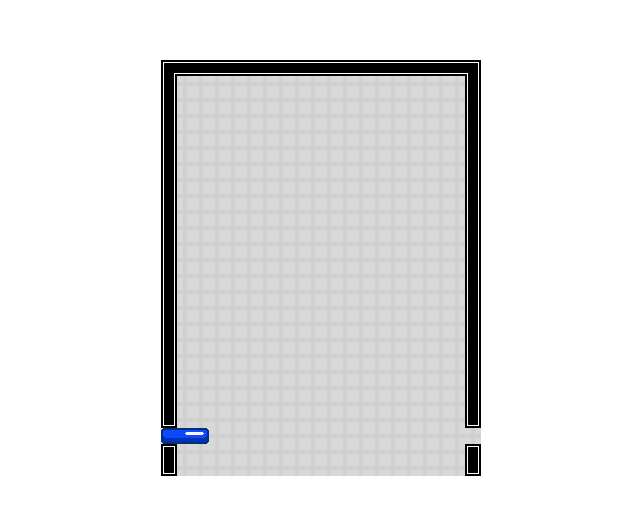
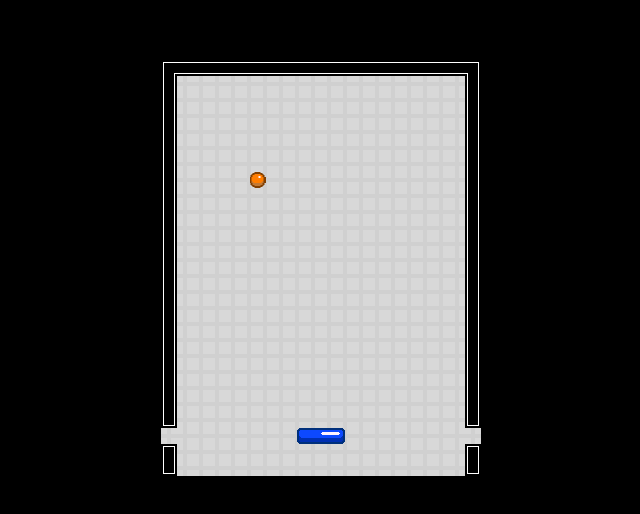
Before and after one commit to phosphoer/tankjs, a plain HTML site: page samples/Breakout/Breakout.html in a window 1280 px wide. Shown: the part 132-646 px from the top of the page, without its empty margins (319-959 px from the left). Drawn offline with Linux system fonts and the light colour scheme.

Commit message:
Change paddle movement method and make bg black

```diff
--- a/samples/Breakout/Breakout.html
+++ b/samples/Breakout/Breakout.html
@@ -34,6 +34,11 @@
   </head>
   <body>
     <style>
+      body
+      {
+        background: #000;
+      }
+
       #stage
       {
         width: 320;
--- a/samples/Breakout/Breakout.js
+++ b/samples/Breakout/Breakout.js
@@ -46,20 +46,22 @@
 
   TankJS.addEventListener("OnEnterFrame", this);
   TankJS.addEventListener("OnBallAdded", this);
+  TankJS.addEventListener("OnBallRemoved", this);
 })
 
 .uninitFunction(function()
 {
   TankJS.removeEventListener("OnEnterFrame", this);
+  TankJS.removeEventListener("OnBallAdded", this);
   TankJS.removeEventListener("OnBallRemoved", this);
 })
 
-.addFunction("OnBallAdded", function(dt)
+.addFunction("OnBallAdded", function()
 {
   ++this.numBalls;
 })
 
-.addFunction("OnBallRemoved", function(dt)
+.addFunction("OnBallRemoved", function()
 {
   --this.numBalls;
 })
@@ -70,12 +72,16 @@
   if (this.numBalls === 0)
   {
     --this.lives;
-
-    var ball = TankJS.addObjectFromPrefab("Ball");
-    ball.Pos2D.x = 50;
-    ball.Pos2D.y = 200;
-    ball.Velocity.x = 40;
-    ball.Velocity.y = 40;
+    if (this.lives === 0)
+      TankJS.reset();
+    else
+    {
+      var ball = TankJS.addObjectFromPrefab("Ball");
+      ball.Pos2D.x = 50;
+      ball.Pos2D.y = 200;
+      ball.Velocity.x = 30;
+      ball.Velocity.y = 40;
+    }
   }
 });
 
@@ -88,16 +94,22 @@
 .initFunction(function()
 {
   TankJS.addEventListener("OnEnterFrame", this);
+  TankJS.addEventListener("OnMouseMove", this);
 })
 
 .uninitFunction(function()
 {
   TankJS.removeEventListener("OnEnterFrame", this);
+  TankJS.removeEventListener("OnMouseMove", this);
+})
+
+.addFunction("OnMouseMove", function(e)
+{
+  this.parent.Pos2D.x += e.moveX;
 })
 
 .addFunction("OnEnterFrame", function(dt)
 {
-  this.parent.Pos2D.x = TankJS.getNamedObject("Engine").InputManager.mousePos[0];
   if (this.parent.Pos2D.x - 24 < 0)
     this.parent.Pos2D.x = 24
   if (this.parent.Pos2D.x + 24 > 320)
@@ -157,4 +169,10 @@
       this.parent.Velocity.y *= -1;
     }
   }
+
+  // Remove ball if it goes off screen
+  if (this.parent.Pos2D.y > 416)
+  {
+    this.parent.remove();
+  }
 });
```
